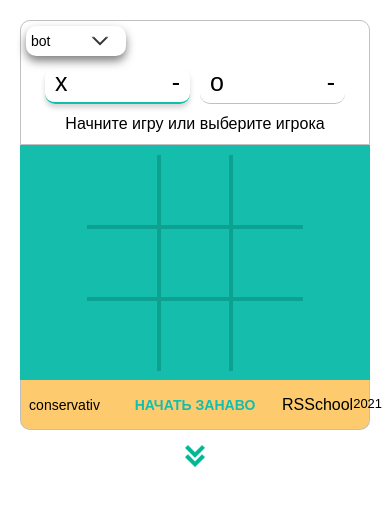
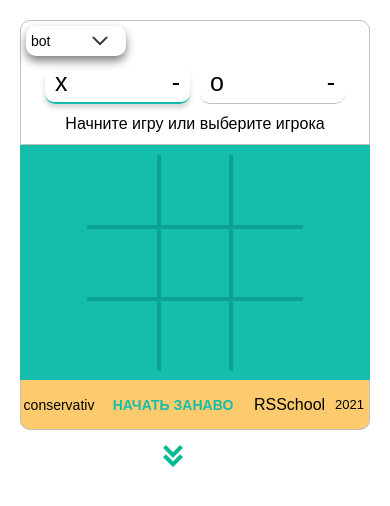
Before and after one commit to conservativ007/react-game, a React app: page / in a window 390 px wide. Shown: the top 506 px of the page. Built offline with nearby package versions, Linux system fonts and the light colour scheme; no server answers; a web font is replaced by a local one.

Commit message:
feat: css for footer was improved

```diff
--- a/src/Styles/footer.css
+++ b/src/Styles/footer.css
@@ -92,11 +92,11 @@ a {
   }
 }
 
-
 .link {
   width: 120px;
   display: flex;
   justify-content: space-around;
+  align-items: center;
 }
 
 .footer-img {
@@ -108,7 +108,7 @@ a {
   font-family: sans-serif;
 }
 
-@media(max-width: 450px) {
+@media (max-width: 450px) {
   .author {
     width: 0;
     font-size: 14px;
@@ -120,11 +120,6 @@ a {
     flex-grow: 2;
   }
 
-  .link {
-    width: 0;
-    flex-grow: 1;
-  }
-
   .footer-img {
     width: 40px;
   }
```
